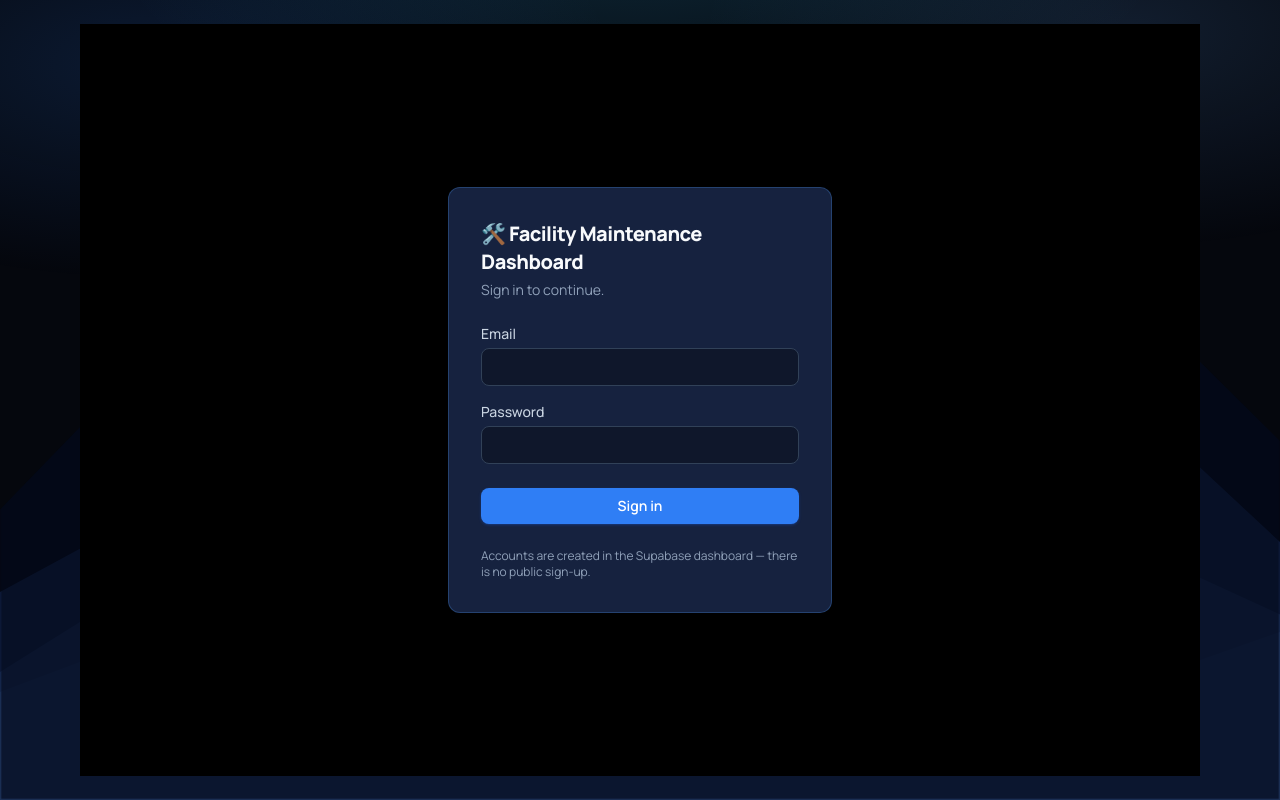
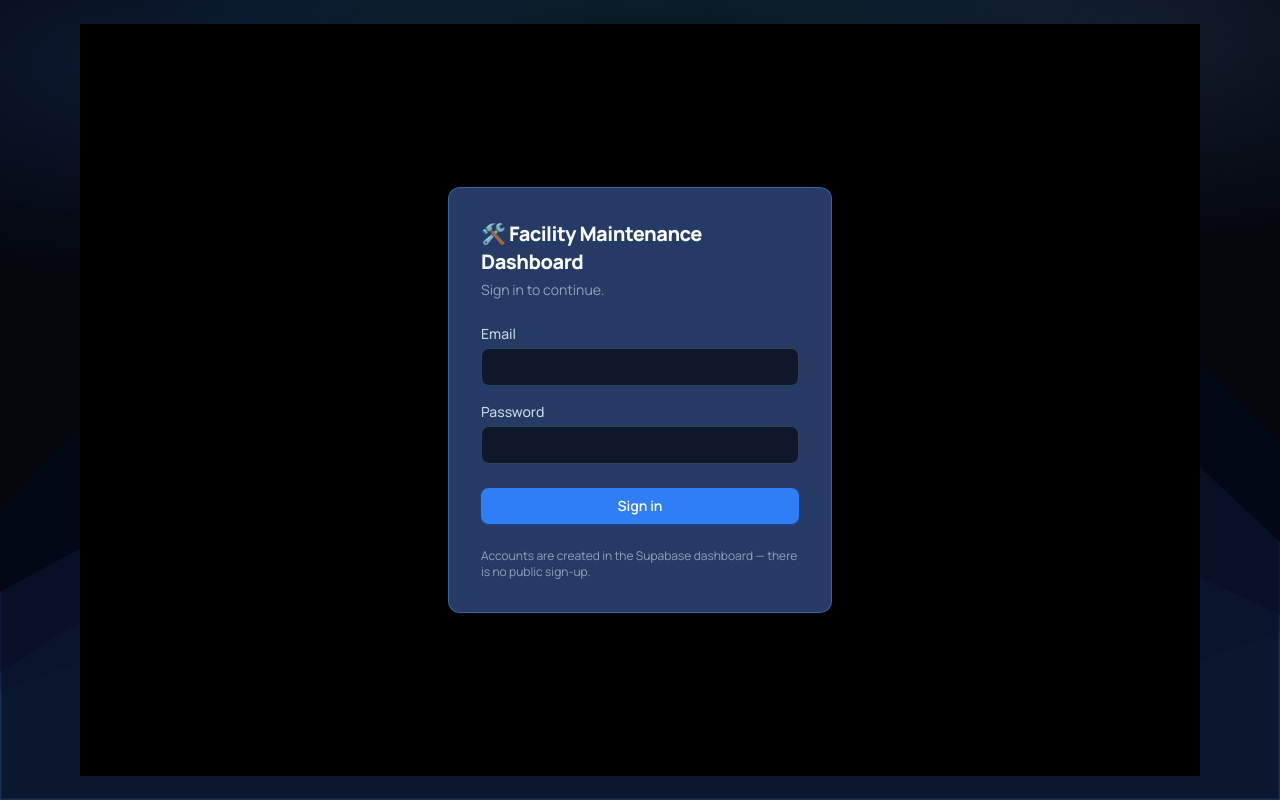
Before and after one commit to jmmauceri27-ai/My-First-Agent, a Next.js app: page /login in a window 1280 px wide. Built offline with nearby package versions, Linux system fonts and the light colour scheme.

Commit message:
Push card contrast further
Still too close to the page background at the last shade — jump to
a clearly lighter slate-blue surface and a brighter border so cards
read unambiguously as distinct from the backdrop.

```diff
--- a/src/components/ui/Card.tsx
+++ b/src/components/ui/Card.tsx
@@ -3,7 +3,7 @@ import type { HTMLAttributes } from "react";
 export default function Card({ className = "", ...props }: HTMLAttributes<HTMLDivElement>) {
   return (
     <div
-      className={`rounded-xl border border-blue-400/25 bg-[#16223f] shadow-xl shadow-black/50 ${className}`}
+      className={`rounded-xl border border-blue-400/40 bg-[#263a66] shadow-xl shadow-black/50 ${className}`}
       {...props}
     />
   );
```
